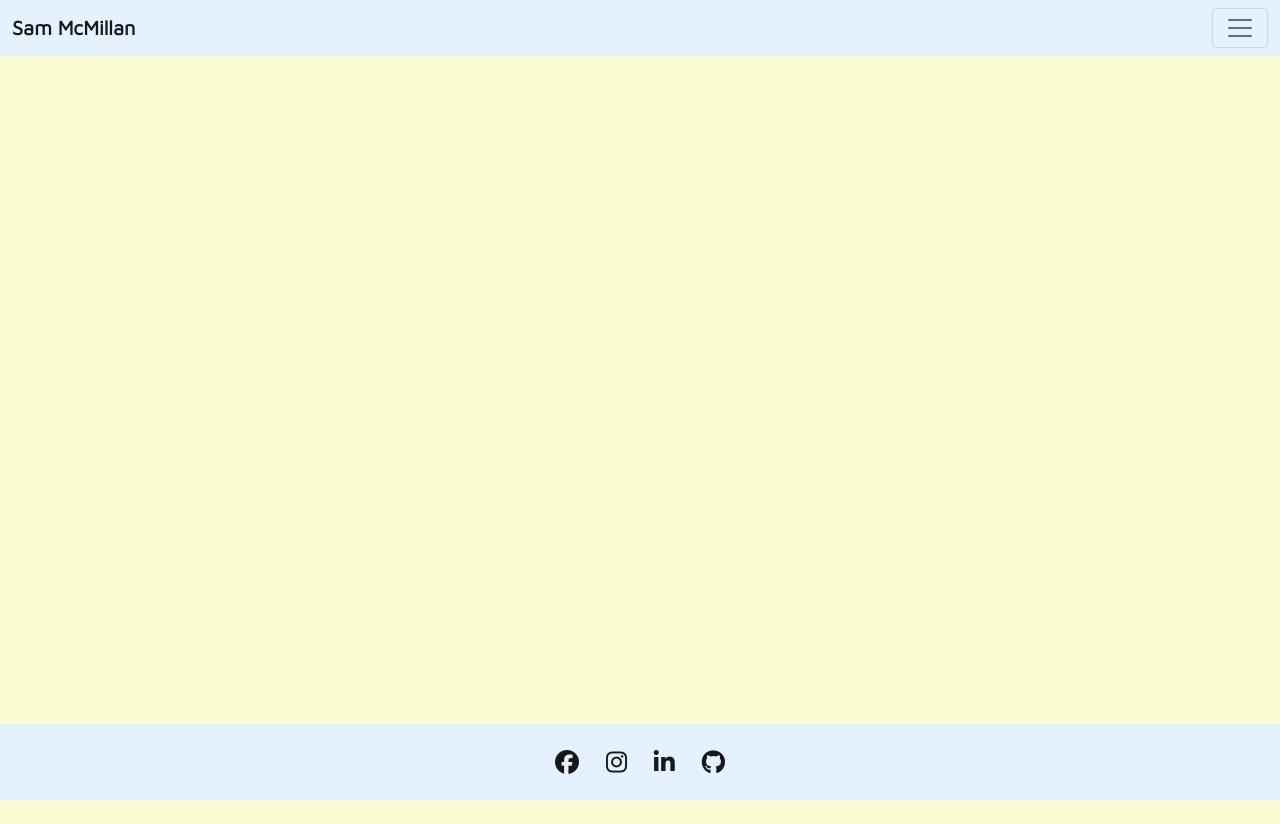
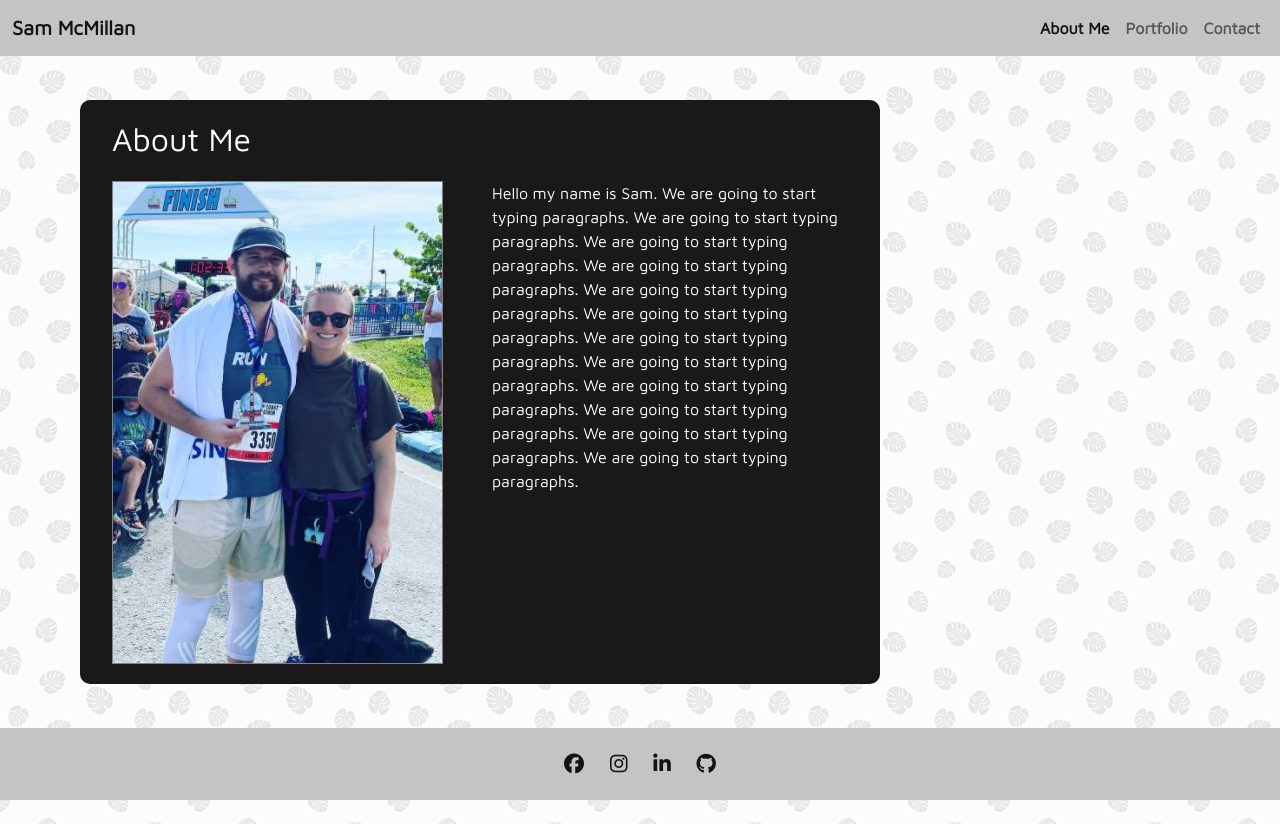
Before and after one commit to smcmillan28/sam-mcmillan-portfolio, a plain HTML site: page index.html in a window 1280 px wide. Before the commit the page ends 800 px from the top, so only its background shows below. Drawn offline with nearby package versions, Linux system fonts and the light colour scheme.

Commit message:
added background image, adjusted navbar, started working on About Me section/formatting

```diff
--- a/assets/css/style.css
+++ b/assets/css/style.css
@@ -1,24 +1,38 @@
 body {
     font-family: 'Maven Pro', sans-serif;
-    background-color: lightgoldenrodyellow;
-}
-
-.navbar-nav {
-    text-align: right;
+    color: white;
+    background-image: url(/sam-mcmillan-portfolio/assets/images/palm-leaf.png);
+    background-color: #eee;
 }
 
 .fab {
     margin: 10px;
 }
 
-.accordion {
+.container {
     width: 800px;
-    margin: 0 auto;
     margin-top: 100px;
-    margin-bottom: 200px;
-    background-color: white;
+    margin-left: 80px;
+    margin-bottom: 140px;
+    padding: 10px;
+    background-color: #1a1818;
+    border-radius: 10px;
+}
+
+#marathon {
+    border: 1px solid grey;
+}
+
+.about-row {
+    margin: 5px;
+    padding: 5px;
 }
 
 .navbar-text {
-    font-size: 24px;
+    font-size: 20px;
 }
+
+#navbarNavAltMarkup {
+    font-weight: bold;
+
+}
--- a/index.html
+++ b/index.html
@@ -16,30 +16,41 @@
 
 <body>
     <header>
-        <nav class="navbar navbar-light fixed-top" style="background-color: #e3f2fd;">
+        <nav class="navbar navbar-expand-lg navbar-light fixed-top" style="background-color: #c5c3c3;">
             <div class="container-fluid">
-                <a class="navbar-brand" href="#"><strong>Sam McMillan</strong></a>
-                <button class="navbar-toggler" type="button" data-bs-toggle="collapse" data-bs-target="#navbarSupportedContent" aria-controls="navbarSupportedContent" aria-expanded="false" aria-label="Toggle navigation">
-                    <span class="navbar-toggler-icon"></span>
-                </button>
-                <div class="collapse navbar-collapse" id="navbarSupportedContent">
-                    <ul class="navbar-nav me-auto mb-2 mb-lg-0">
-                        <li class="nav-item">
-                        <a class="nav-link active" aria-current="page" href="index.html">About</a>
-                        </li>
-                        <li class="nav-item">
-                        <a class="nav-link" href="portfolio.html">Portfolio</a>
-                        </li>
-                        <li class="nav-item">
-                        <a class="nav-link" href="contact.html">Contact</a>
-                    </li>
+              <a class="navbar-brand" href="#"><strong>Sam McMillan</strong></a>
+              <button class="navbar-toggler" type="button" data-bs-toggle="collapse" data-bs-target="#navbarNavAltMarkup" aria-controls="navbarNavAltMarkup" aria-expanded="false" aria-label="Toggle navigation">
+                <span class="navbar-toggler-icon"></span>
+              </button>
+              <div class="collapse navbar-collapse justify-content-end" id="navbarNavAltMarkup">
+                <div class="navbar-nav">
+                  <a class="nav-link active" aria-current="page" href="index.html">About Me</a>
+                  <a class="nav-link" href="portfolio.html">Portfolio</a>
+                  <a class="nav-link" href="contact.html">Contact</a>
                 </div>
+              </div>
             </div>
         </nav>
     </header>
 
+    <section class="container">
+        <div class="row about-row">
+            <div class="col-md-12">
+                <h2>About Me</h2>
+            </div>
+        </div>
+        <div class="row about-row">
+            <div class="col-md-6">
+                <img id="marathon" src="assets/images/about-me.JPG" alt="marathon finish" class="img-fluid">
+            </div>
+            <div class="col-md-6">
+                <p>Hello my name is Sam. We are going to start typing paragraphs.  We are going to start typing paragraphs. We are going to start typing paragraphs. We are going to start typing paragraphs. We are going to start typing paragraphs. We are going to start typing paragraphs. We are going to start typing paragraphs. We are going to start typing paragraphs. We are going to start typing paragraphs. We are going to start typing paragraphs. We are going to start typing paragraphs. We are going to start typing paragraphs.</p>
+            </div>
+        </div>
+    </section>
+
     <footer class="footer">
-        <nav class="navbar fixed-bottom navbar-light" style="background-color: #e3f2fd;">
+        <nav class="navbar fixed-bottom navbar-light" style="background-color: #c5c3c3;">
             <div class="container-fluid justify-content-center">
                 <span class="navbar-text">
                     <a href="https://www.facebook.com/sammy.j.mcmillan/" target="_blank"><i class="fab fa-facebook"></i></a>
```
Also changed, not shown: contact.html (+12 -17 lines), portfolio.html (+12 -17 lines), assets/images/about-me.JPG (added), assets/images/palm-leaf.png (added).
